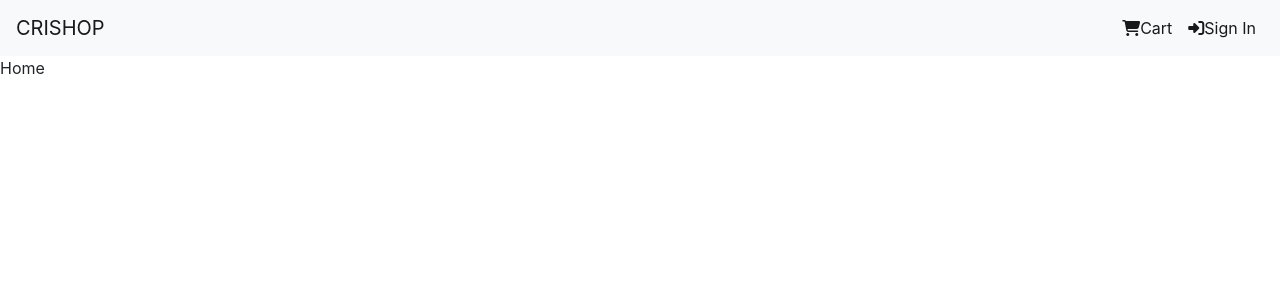
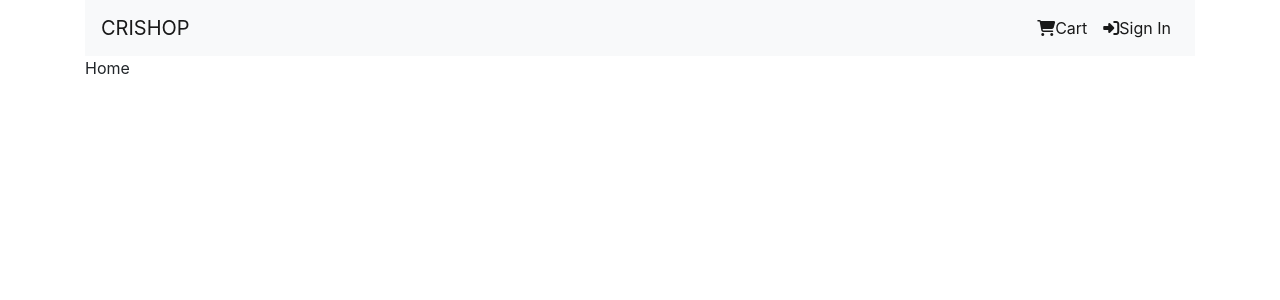
Before and after one commit to EmmanuelOBUjunior/eShop, a Next.js app: page / in a window 1280 px wide. Shown: the top 300 px of the page. Built offline with nearby package versions, Linux system fonts and the light colour scheme.

Commit message:
updating layout

```diff
--- a/component/Layout.js
+++ b/component/Layout.js
@@ -3,7 +3,7 @@ import Navbar from './Navbar'
 
 function Layout({children}) {
     return (
-        <div>
+        <div className = "container">
             <Navbar/>
             {children}
         </div>
```
